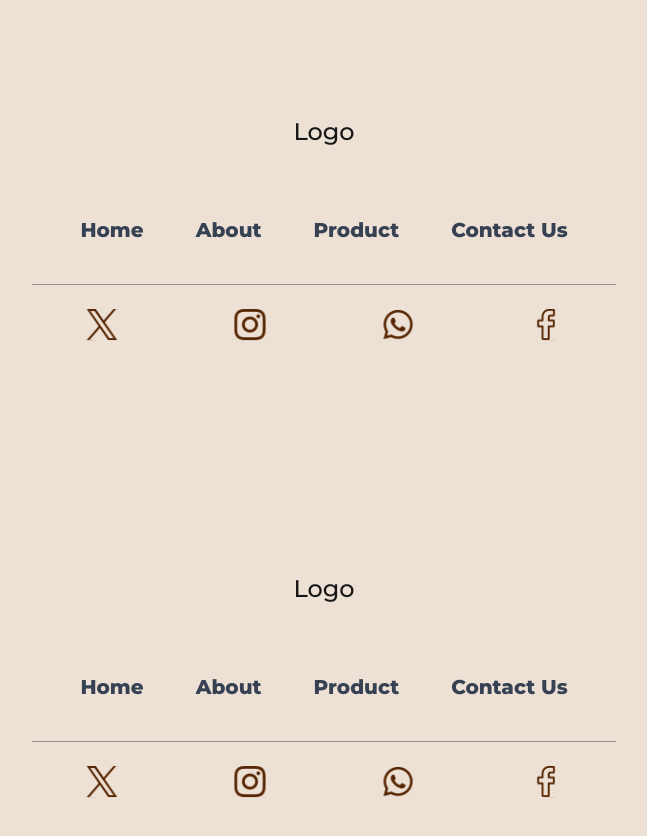
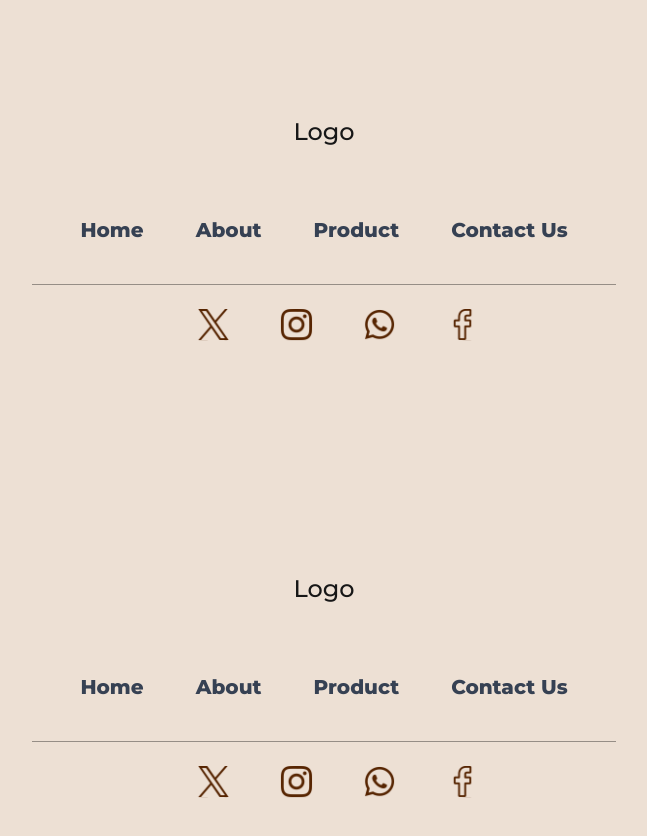
Before and after one commit to michaeldiputra/WovenRattan, a Next.js app: page /components/Footer in a window 1280 px wide. Shown: the top 836 px of the page, without its empty margins (316-963 px from the left). Built offline with nearby package versions, Linux system fonts and the light colour scheme.

Commit message:
add max-w

```diff
--- a/src/pages/components/Footer.js
+++ b/src/pages/components/Footer.js
@@ -19,7 +19,7 @@ export default function Footer(){
                     <Link href="/#home" className="font-extrabold text-wrXl">Contact Us</Link>
                 </div>
                 <div className="h-px w-full bg-black/37 mb-6"></div>
-                <div className="flex gap-12 max-h-8">
+                <div className="flex gap-12 max-h-8 max-w-3xs">
                     <Image src={twitter} width={100} height={100} />
                     <Image src={instagram} width={100} height={100} />
                     <Image src={whatsapp} width={100} height={100} />
```
